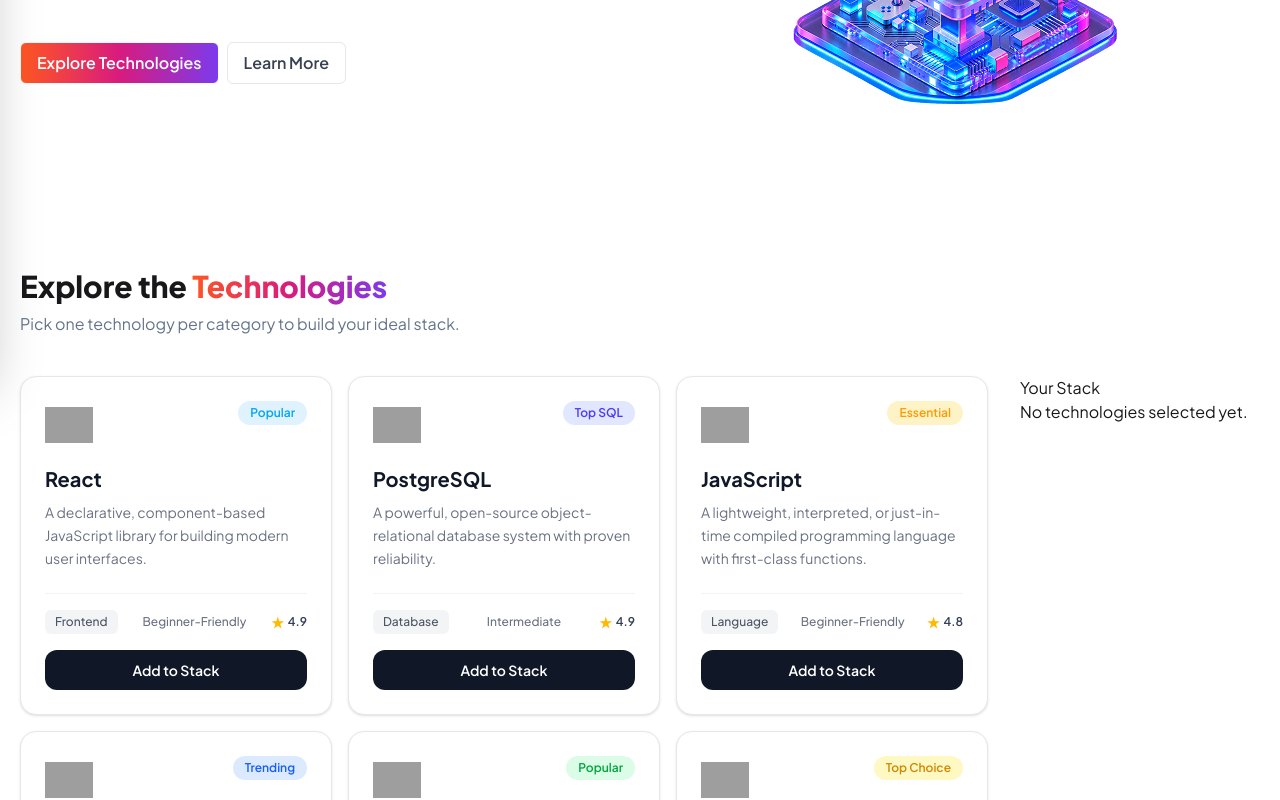
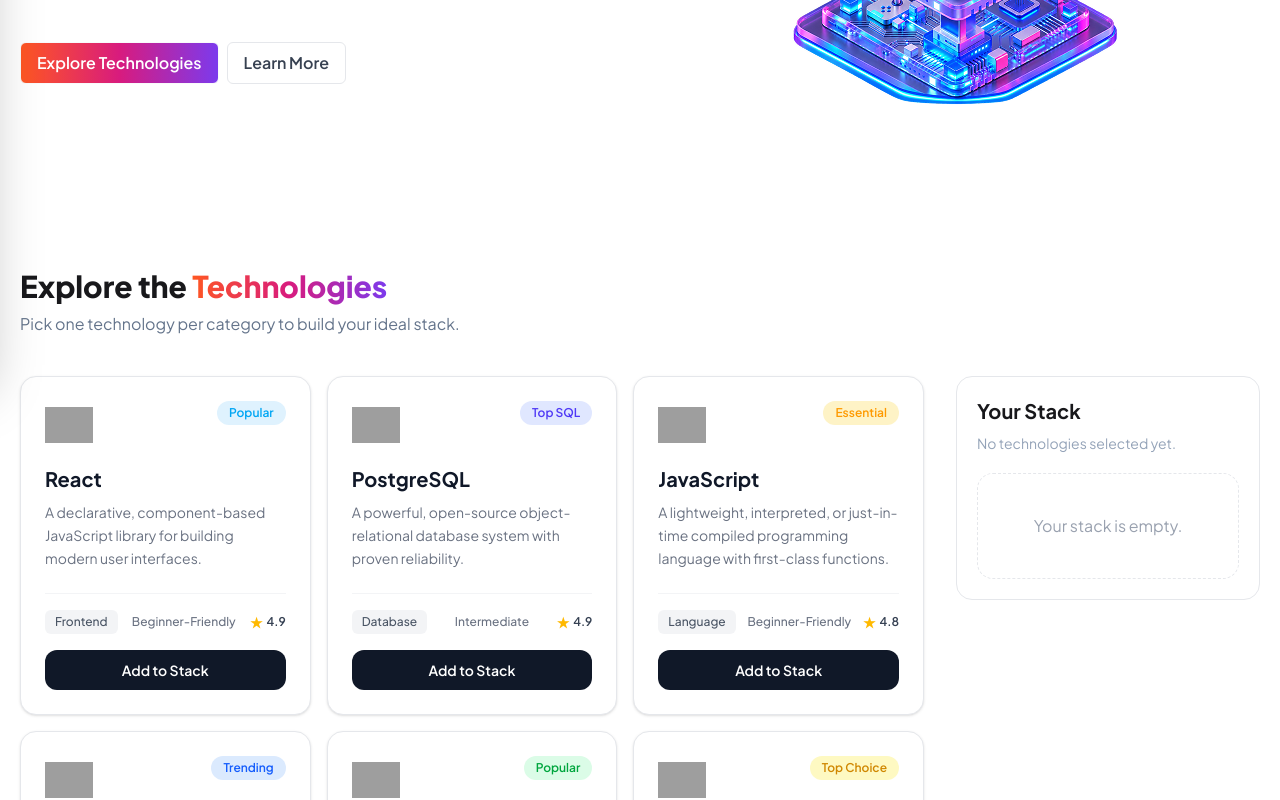
Before and after one commit to mrrakib5007/dev-stack-builder, a React (Vite) app: page / in a window 1280 px wide. Shown: the part 423-1223 px from the top of the page. Built offline with nearby package versions, Linux system fonts and the light colour scheme; grey boxes are pictures that could not be loaded.

Commit message:
Stack Add, remove, show logic added

```diff
--- /dev/null
+++ b/src/components/TechnologySection/CartTechCard.jsx
@@ -0,0 +1,23 @@
+import React, { useState } from 'react'
+
+const CartTechCard = ({singleTech, handleRemoveFromCart}) => {
+    const [isSelected, setIsSelected] = useState(false);
+    const {id, name, category, icon} = singleTech;
+  return (
+    <div className='border border-gray-200 p-3 rounded-xl flex items-center justify-between'>
+        <div className='flex items-center gap-1.5'>
+            <img className='w-12 h-12' src={icon} alt={`${name} logo`} />
+            <div>
+                <h3 className='font-bold text-sm mb-0.5'>{name}</h3>
+                <p className='text-xs text-gray-400'>{category}</p>
+            </div>
+        </div>
+        <div>
+            <button onClick={() => handleRemoveFromCart(singleTech)} className='text-xl font-bold text-[#475569] cursor-pointer'>✕</button>
+        </div>
+
+    </div>
+  )
+}
+
+export default CartTechCard
--- /dev/null
+++ b/src/components/TechnologySection/TechnologyCartSection.jsx
@@ -0,0 +1,31 @@
+import React from "react";
+import CartTechCard from "./CartTechCard";
+
+const TechnologyCartSection = ({myTechStack, handleRemoveFromCart}) => {
+
+  return (
+    <div className="border border-gray-200 p-5 rounded-2xl">
+      <h3 className="font-bold text-xl mb-2">Your Stack</h3>
+      {
+        myTechStack.length === 0 ? <div>
+          <p className="text-[#94A3B8] text-sm">
+            No technologies selected yet.
+          </p>
+          <div className="rounded-2xl mt-5 text-center border border-dashed border-gray-200 py-10 text-gray-400">
+            <p>Your stack is empty.</p>
+          </div>
+        </div> :
+        <div>
+            <p className="text-[#94A3B8] text-sm mb-5"> {myTechStack.length} Technology Selected </p>
+            <div className="grid grid-cols-1 gap-2">
+                {
+                    myTechStack.map(singleTech => <CartTechCard key={singleTech.id} singleTech={singleTech} handleRemoveFromCart={handleRemoveFromCart} />)
+                }
+            </div>
+        </div>
+      }
+    </div>
+  );
+};
+
+export default TechnologyCartSection;
--- a/src/components/TechnologySection/TechnologyContainer.jsx
+++ b/src/components/TechnologySection/TechnologyContainer.jsx
@@ -1,7 +1,7 @@
 import React from 'react'
 import TechnologyDetailsCard from './TechnologyDetailsCard'
 
-const TechnologyContainer = ({ technologiesData }) => {
+const TechnologyContainer = ({ technologiesData, handleAddToCart, myTechStack }) => {
     if (technologiesData.length === 0) {
         return <div className='flex justify-center items-center'>
             <h2>No Technologies Data Found</h2>
@@ -10,7 +10,7 @@
   return (
     <div className="grid grid-cols-1 md:grid-cols-2 lg:grid-cols-3 gap-4">
         {technologiesData.map((techData) => (
-            <TechnologyDetailsCard key={techData.id} techData={techData}  />
+            <TechnologyDetailsCard key={techData.id} techData={techData} handleAddToCart={handleAddToCart} myTechStack={myTechStack} />
         ))}
     </div>
   )
--- a/src/components/TechnologySection/TechnologyDetailsCard.jsx
+++ b/src/components/TechnologySection/TechnologyDetailsCard.jsx
@@ -1,10 +1,11 @@
 import React from 'react'
 
-const TechnologyDetailsCard = ({ techData }) => {
+const TechnologyDetailsCard = ({ techData, handleAddToCart, myTechStack }) => {
     const { id, name, category, description, icon, rating, difficulty, badge, badgeColor } = techData;
+    const isExist = myTechStack.some(tech => tech.id === id);
 
     return (
-        <div className='bg-white border border-gray-200 rounded-2xl p-6 shadow-sm hover:shadow-md transition-shadow flex flex-col justify-between h-full'>
+        <div className={`bg-white border ${isExist ? "border-red-300" : "border-gray-200"} rounded-2xl p-6 shadow-sm hover:shadow-md transition-shadow flex flex-col justify-between h-full`}>
             <div>
                 <div className='flex justify-between items-start mb-4'>
                     <div className='w-12 h-12 flex items-center justify-center'>
@@ -38,8 +39,10 @@
                     </div>
                 </div>
 
-                <button className='w-full py-2.5 bg-gray-900 hover:bg-gray-800 text-white text-sm font-semibold rounded-xl transition-colors cursor-pointer'>
-                    Add to Stack
+                <button onClick={() => handleAddToCart(techData)} disabled={isExist} className={`w-full py-2.5 bg-gray-900 hover:bg-gray-800 text-white text-sm font-semibold rounded-xl transition-colors cursor-pointer disabled:bg-red-100 disabled:text-red-500`}>
+                    {
+                        isExist ? "✔ Added to Stack" : "Add to Stack"
+                    }
                 </button>
             </div>
         </div>
--- a/src/components/TechnologySection/TechnologySection.jsx
+++ b/src/components/TechnologySection/TechnologySection.jsx
@@ -1,9 +1,11 @@
 import { useEffect, useState } from 'react'
 import TechnologyContainer from './TechnologyContainer';
+import TechnologyCartSection from './TechnologyCartSection';
 
 
 const TechnologySection = () => {
-    const [technologiesData, setTechnologiesData] = useState([])
+    const [technologiesData, setTechnologiesData] = useState([]);
+    const [myTechStack, setMyTechStack] = useState([]);
     const [loading, setLoading] = useState(true);
 
     useEffect(() => {
@@ -22,9 +24,23 @@
         fetchData();
     }, []);
 
+    const handleAddToCart = (techData) => {
+        const isAlreadyExist = myTechStack.find(singleTech => singleTech.id === techData.id);
+
+        if (!isAlreadyExist) {
+           setMyTechStack([...myTechStack, techData])
+        }
+
+    }
+
+    const handleRemoveFromCart = (singleTech) => {
+        const remainingTech = myTechStack.filter(tech => tech.id !== singleTech.id);
+        setMyTechStack(remainingTech);
+    }
+
   return (
     <div className='container mx-auto my-10 p-5'>
-        <div>
+        <div className='text-center lg:text-left'>
             <h1 className='text-2xl lg:text-3xl font-extrabold'>Explore the <span className='brand-gradient-text'>Technologies</span></h1>
             <p className='text-sm lg:text-base text-[#64748B] mt-2'>Pick one technology per category to build your ideal stack.</p>
         </div>
@@ -35,14 +51,11 @@
                         <span className="loading loading-spinner loading-xl"></span> Loading...
                     </div>
                     :
-                    <TechnologyContainer technologiesData={technologiesData} />
+                    <TechnologyContainer technologiesData={technologiesData} handleAddToCart={handleAddToCart} myTechStack={myTechStack} />
                 }
             </div>
-            <div className='w-full lg:w-60'>
-                <div>
-                    <h3>Your Stack</h3>
-                    <p>No technologies selected yet.</p>
-                </div>
+            <div className='w-full lg:w-76'>
+                <TechnologyCartSection myTechStack={myTechStack} handleRemoveFromCart={handleRemoveFromCart} />
             </div>
         </div>
     </div>
```
